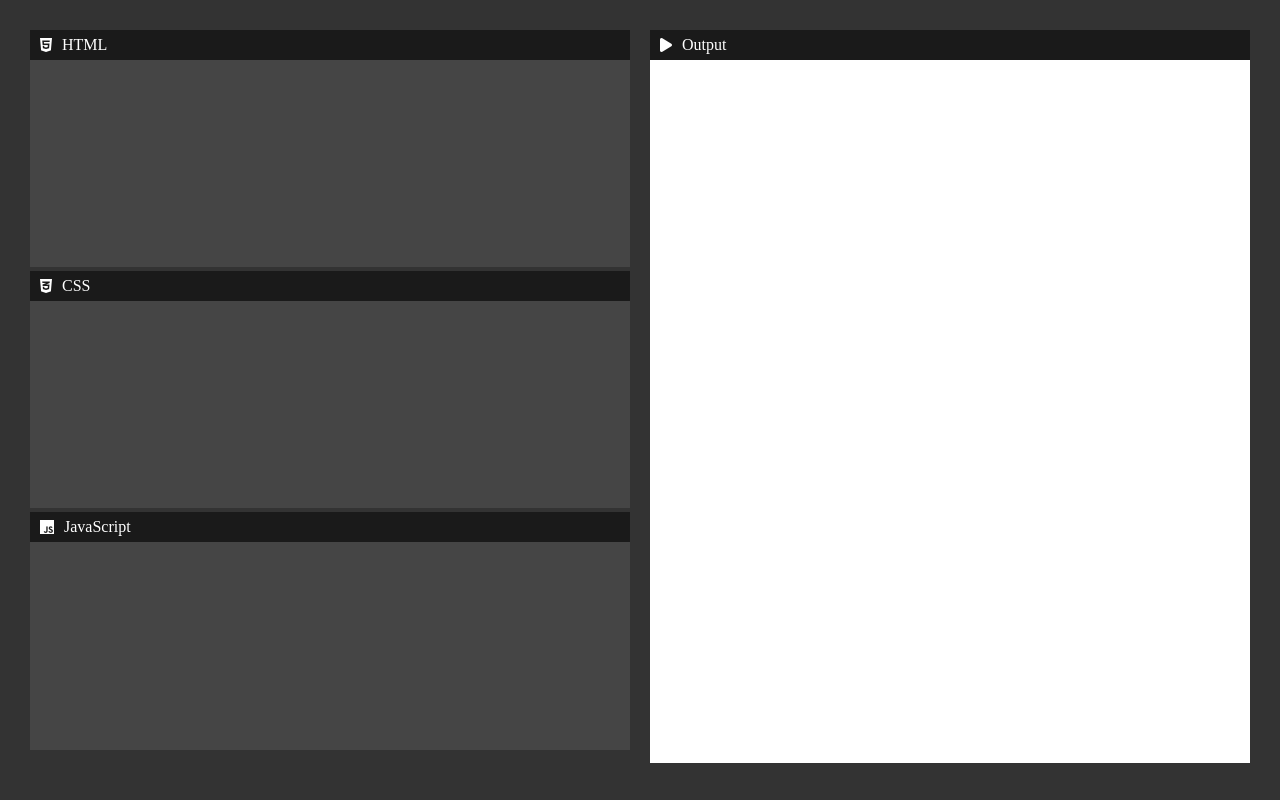
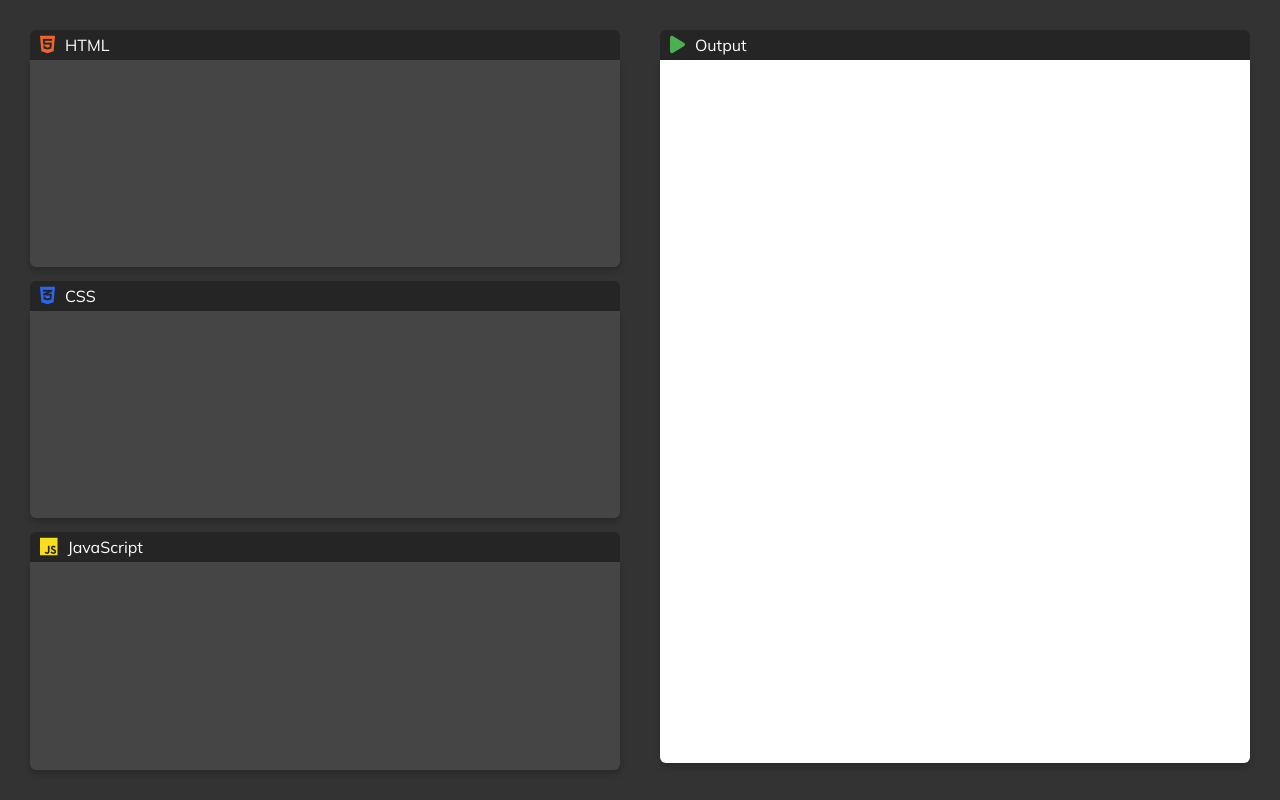
Before and after one commit to CCDevX/interactive-html-css-js-editor, a website built with Vite: page index.html in a window 1280 px wide. Built offline with nearby package versions, Linux system fonts and the light colour scheme.

Commit message:
improve UI design

```diff
--- a/css/style.css
+++ b/css/style.css
@@ -2,19 +2,22 @@
   margin: 0;
   padding: 0;
   box-sizing: border-box;
-  /*font*/
 }
 
 body {
   background: #333333;
   color: #ffffff;
+  font-family: "Mulish", serif;
 }
 
 .container {
+  display: grid;
+  grid-template-columns: 1fr 1fr; /* Deux colonnes égales */
+  grid-template-rows: auto;
+  gap: 20px;
   width: 100%;
   height: 100vh;
   padding: 20px;
-  display: flex;
 }
 
 .left,
@@ -23,33 +26,55 @@ body {
   padding: 10px;
 }
 
+.left > textarea {
+  margin-bottom: 10px;
+}
+
+i {
+  font-size: 20px;
+  margin: 0 10px;
+  color: #f16529;
+}
+
+label:nth-of-type(2) i {
+  color: #2965f1;
+}
+
+label:nth-of-type(3) i {
+  color: #f7df1e;
+}
+
+textarea,
+iframe {
+  border-radius: 0 0 6px 6px;
+  box-shadow: 0 4px 6px rgba(0, 0, 0, 0.2);
+  border: 0;
+  outline: 0;
+  width: 100%;
+}
+
 textarea {
-  width: 100%;
   height: 28%;
   background: #454545;
   color: #ffffff;
   padding: 10px 20px;
-  border: 0;
-  outline: 0;
   font-size: 18px;
   resize: none;
 }
 
 iframe {
-  width: 100%;
   height: 95%;
   background: #ffffff;
-  border: 0;
-  outline: 0;
 }
 
 label {
   display: flex;
   align-items: center;
-  background: #1a1a1a;
+  background: #252525;
   height: 30px;
+  border-radius: 6px 6px 0 0;
 }
 
-label i {
-  margin: 0 10px;
+.right label i {
+  color: #4caf50;
 }
--- a/index.html
+++ b/index.html
@@ -8,6 +8,12 @@
       src="https://kit.fontawesome.com/b36e4cf45e.js"
       crossorigin="anonymous"
     ></script>
+    <link rel="preconnect" href="https://fonts.googleapis.com" />
+    <link rel="preconnect" href="https://fonts.gstatic.com" crossorigin />
+    <link
+      href="https://fonts.googleapis.com/css2?family=Mulish:ital,wght@0,200..1000;1,200..1000&display=swap"
+      rel="stylesheet"
+    />
     <title>Live Code Editor</title>
   </head>
   <body>
```
Also changed, not shown: js/app copy.js (added, +13 -0 lines).
